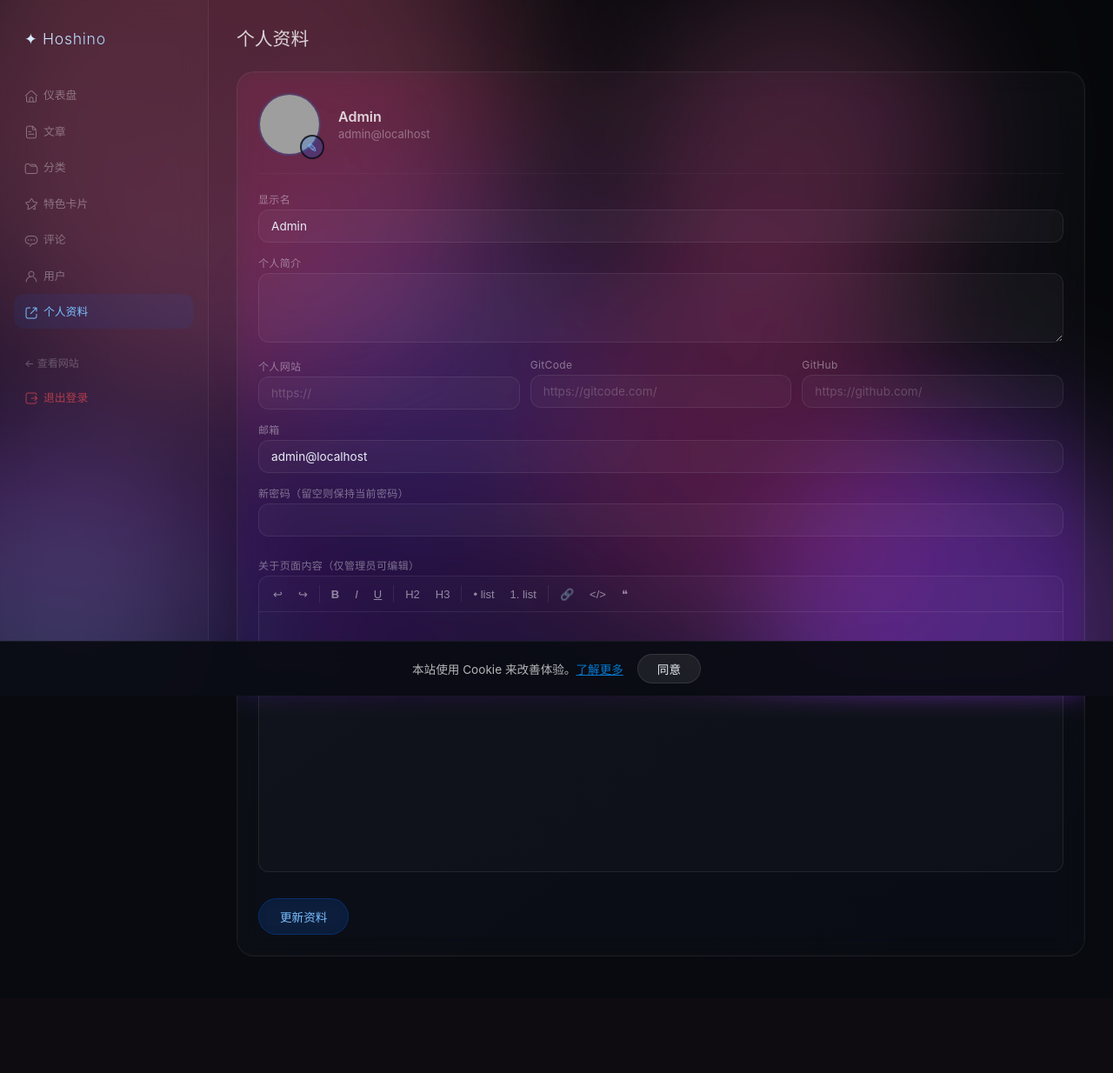
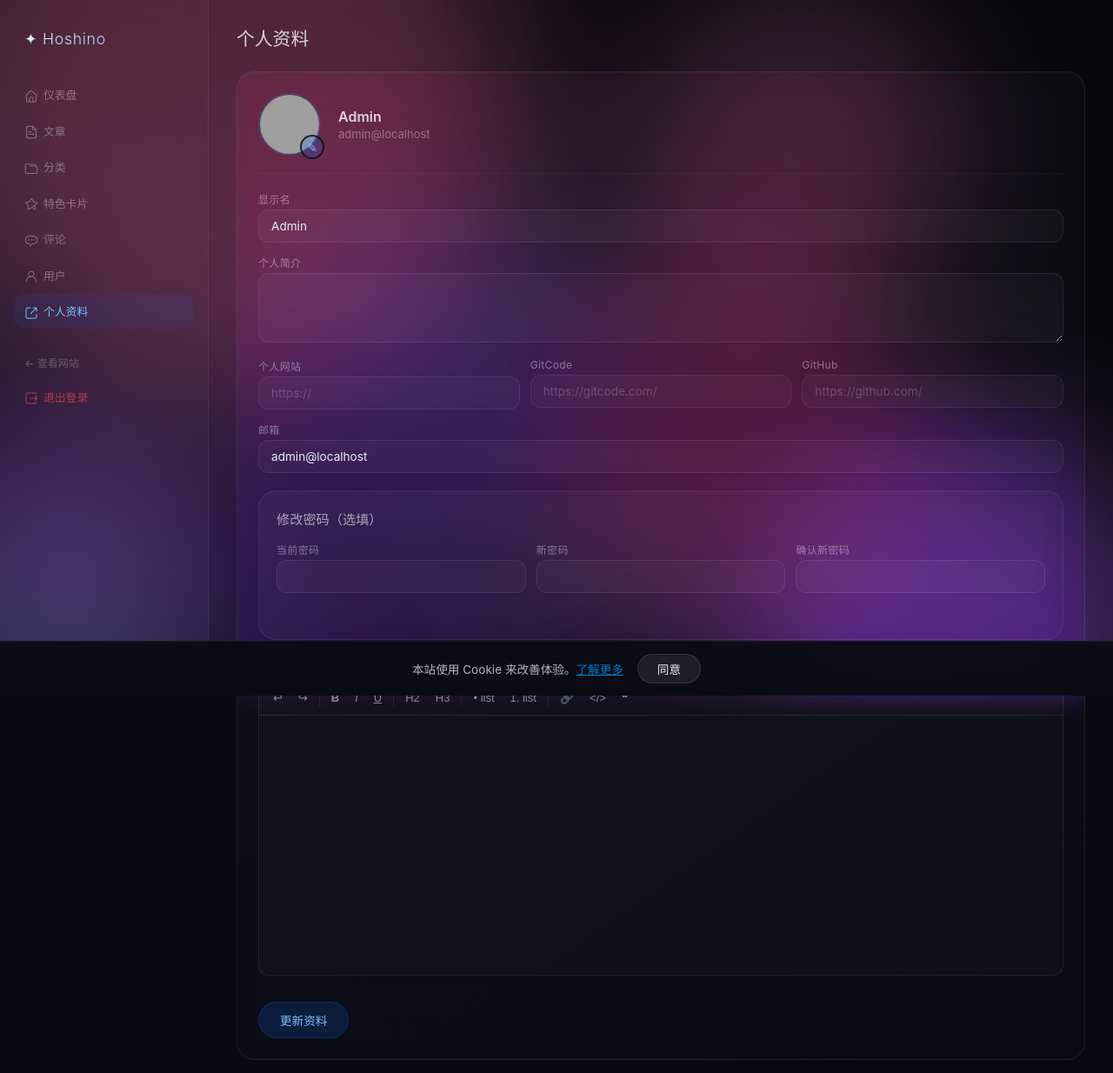
Before and after one commit to misakalemon/HOSHINO-Blog, a Flask app: page /admin/profile in a window 1280 px wide. Shown: the top 1234 px of the page at 87% size. Before the commit the page ends 1100 px from the top, so only its background shows below. Run offline with Flask 3, Linux system fonts and the light colour scheme; a user stored in the database is signed in; some libraries are stand-ins or nearby versions; some web fonts are replaced; grey boxes are pictures that could not be loaded.

Commit message:
feat: 优化密码修改与注册密码输入
- ProfileForm 新增 current_password / password_confirm 字段，修改密码需验证当前密码
- RegisterForm 新增 password_confirm 字段，注册需二次确认密码
- 后端校验：空当前密码/错误当前密码/密码不一致均拦截并提示
- 前端校验：实时显示密码一致状态（绿色✓/红色⚠）
- 修复 EqualTo 校验器未导入的问题

Co-Authored-By: AtomCode (deepseek-v4-flash) <noreply@atomgit.com>

```diff
--- a/blog/admin.py
+++ b/blog/admin.py
@@ -846,6 +846,12 @@ def profile():
 
         # ── 修改密码 ──────────────────────────
         if form.password.data:
+            if not form.current_password.data:
+                flash('请输入当前密码以修改密码', 'error')
+                return render_template('admin/profile.html', form=form)
+            if not current_user.check_password(form.current_password.data):
+                flash('当前密码错误', 'error')
+                return render_template('admin/profile.html', form=form)
             current_user.set_password(form.password.data)
 
         # ── 关于页面内容 ──────────────────────
--- a/blog/forms.py
+++ b/blog/forms.py
@@ -23,7 +23,7 @@ from wtforms import (
     StringField,
     TextAreaField,
 )
-from wtforms.validators import DataRequired, Email, Length, Optional
+from wtforms.validators import DataRequired, Email, EqualTo, Length, Optional
 
 
 class LoginForm(FlaskForm):
@@ -37,6 +37,7 @@ class RegisterForm(FlaskForm):
     username = StringField('用户名', validators=[DataRequired(), Length(min=2, max=64)])
     email = StringField('邮箱', validators=[DataRequired(), Email(), Length(max=120)])
     password = PasswordField('密码', validators=[DataRequired(), Length(min=6)])
+    password_confirm = PasswordField('确认密码', validators=[DataRequired(), EqualTo('password', message='两次密码输入不一致')])
     display_name = StringField('显示名', validators=[Optional(), Length(max=128)])
 
 
@@ -100,7 +101,9 @@ class ProfileForm(FlaskForm):
     gitcode_url = StringField('GitCode', validators=[Optional(), Length(max=256)])     # GitCode 主页
     github_url = StringField('GitHub', validators=[Optional(), Length(max=256)])       # GitHub 主页
     email = StringField('邮箱', validators=[Optional(), Email(), Length(max=120)])     # 邮箱，选填
-    password = PasswordField('新密码（留空则不修改）', validators=[Optional(), Length(min=6)])  # 新密码，选填
+    current_password = PasswordField('当前密码', validators=[Optional()])                # 当前密码，改密码时需要
+    password = PasswordField('新密码', validators=[Optional(), Length(min=6)])          # 新密码，选填
+    password_confirm = PasswordField('确认新密码', validators=[Optional(), EqualTo('password', message='两次密码输入不一致')])  # 确认新密码
     about_content = TextAreaField('关于页面内容', validators=[Optional()])               # 关于页富文本，选填
 
 
--- a/templates/admin/profile.html
+++ b/templates/admin/profile.html
@@ -60,7 +60,17 @@
         </div>
 
         <div class="form-group"><label>邮箱</label><input type="email" name="email" value="{{ form.email.data or '' }}"></div>
-        <div class="form-group"><label>新密码（留空则保持当前密码）</label><input type="password" name="password"></div>
+
+        <!-- 密码修改：需验证当前密码 + 确认新密码 -->
+        <div class="admin-card" style="margin-top:20px;padding:20px">
+            <h4 style="font-weight:400;font-size:0.95rem;color:rgba(255,255,255,0.6);margin-bottom:16px">修改密码（选填）</h4>
+            <div class="admin-row" style="display:flex;gap:12px;flex-wrap:wrap">
+                <div class="form-group" style="flex:1;min-width:180px"><label>当前密码</label><input type="password" name="current_password" id="current_password" autocomplete="current-password"></div>
+                <div class="form-group" style="flex:1;min-width:180px"><label>新密码</label><input type="password" name="password" id="new_password" autocomplete="new-password" minlength="6"></div>
+                <div class="form-group" style="flex:1;min-width:180px"><label>确认新密码</label><input type="password" name="password_confirm" id="password_confirm" autocomplete="new-password"></div>
+            </div>
+            <div id="pwMatchHint" style="font-size:0.75rem;margin-top:4px;min-height:1.2em">&nbsp;</div>
+        </div>
 
         <!-- 关于页面内容：富文本编辑器 -->
         {% if current_user.is_admin %}
@@ -114,5 +124,24 @@ document.getElementById('profileForm').addEventListener('submit', function() {
   var html = document.getElementById('about-rte-content').innerHTML;
   document.getElementById('aboutContentHidden').value = html;
 });
+
+// 密码确认实时校验
+(function() {
+  var pwd = document.getElementById('new_password');
+  var confirm = document.getElementById('password_confirm');
+  var hint = document.getElementById('pwMatchHint');
+  if (!pwd || !confirm || !hint) return;
+  function check() {
+    if (!confirm.value) { hint.innerHTML = '&nbsp;'; return; }
+    if (confirm.value.length < 6) { hint.innerHTML = '<span style="color:rgba(255,180,60,0.7)">密码至少 6 位</span>'; return; }
+    if (pwd.value !== confirm.value) {
+      hint.innerHTML = '<span style="color:rgba(255,80,80,0.8)">⚠ 两次密码不一致</span>';
+    } else {
+      hint.innerHTML = '<span style="color:rgba(80,200,120,0.8)">✓ 密码一致</span>';
+    }
+  }
+  pwd.addEventListener('input', check);
+  confirm.addEventListener('input', check);
+})();
 </script>
 {% endblock %}
```
Also changed, not shown: templates/admin/register.html (+25 -1 lines).
